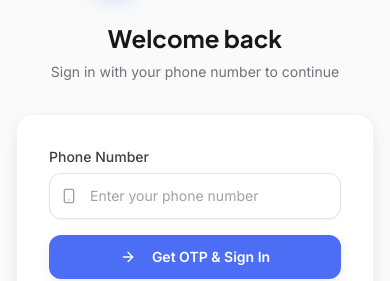
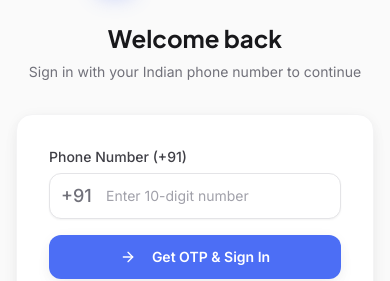
Before and after one commit to abdullahkhatri432-del/multi-vendor-marketplace, a React (Vite) app: page /login in a window 390 px wide. Shown: the part 299-580 px from the top of the page. Built offline with nearby package versions, Linux system fonts and the light colour scheme; no server answers; the HTML template or start-up script is replaced by a standard one.

Commit message:
fix: phone number input now India-only (+91 prefix, 10-digit only)

```diff
--- a/src/components/AuthModal.jsx
+++ b/src/components/AuthModal.jsx
@@ -43,12 +43,11 @@ export default function AuthModal({ isOpen, onClose, initialMode = 'login', onAu
   }, [resendTimer]);
 
   const formatPhoneInput = (value) => {
-    // Basic phone number formatting
+    // Format as +91 XXXXX XXXXX (10 digits total)
     const digits = value.replace(/\D/g, '');
-    if (digits.length <= 3) return digits;
-    if (digits.length <= 6) return `${digits.slice(0, 3)} ${digits.slice(3)}`;
-    if (digits.length <= 10) return `${digits.slice(0, 3)} ${digits.slice(3, 6)} ${digits.slice(6)}`;
-    return `${digits.slice(0, 3)} ${digits.slice(3, 6)} ${digits.slice(6, 10)}`;
+    if (digits.length <= 5) return `+91 ${digits}`;
+    if (digits.length <= 10) return `+91 ${digits.slice(0, 5)} ${digits.slice(5)}`;
+    return `+91 ${digits.slice(0, 5)} ${digits.slice(5, 10)}`;
   };
 
   const handlePhoneChange = (e) => {
@@ -63,20 +62,18 @@ export default function AuthModal({ isOpen, onClose, initialMode = 'login', onAu
 
   const getFullPhoneNumber = () => {
     const digits = phoneNumber.replace(/\D/g, '');
-    // Assume India format if no country code
-    if (digits.length === 10) return `+91${digits}`;
-    if (digits.length > 10 && !digits.startsWith('91')) return `+${digits}`;
-    return `+${digits}`;
+    // Always use +91 for India
+    return `+91${digits}`;
   };
 
   const isValidPhone = () => {
     const digits = phoneNumber.replace(/\D/g, '');
-    return digits.length >= 10;
+    return digits.length === 10;
   };
 
   const handleSendOtp = async () => {
     if (!isValidPhone()) {
-      setError('Please enter a valid phone number (10 digits)');
+      setError('Please enter a valid 10-digit Indian phone number');
       return;
     }
 
@@ -254,18 +251,19 @@ export default function AuthModal({ isOpen, onClose, initialMode = 'login', onAu
               <form onSubmit={(e) => { e.preventDefault(); handleSendOtp(); }} className="space-y-4">
                 <div>
                   <label className="block text-sm font-medium text-surface-700 mb-1.5">
-                    Phone Number
+                    Phone Number (+91)
                   </label>
                   <div className="relative">
-                    <Phone className="absolute left-3 top-1/2 h-4 w-4 -translate-y-1/2 text-surface-400" />
+                    <span className="absolute left-3 top-1/2 -translate-y-1/2 text-surface-500 font-medium text-lg">+91</span>
                     <input
                       type="tel"
                       value={phoneNumber}
                       onChange={handlePhoneChange}
-                      placeholder="Enter your phone number"
-                      className="input-field pl-10"
+                      placeholder="Enter 10-digit number"
+                      className="input-field pl-14"
                       required
                       autoComplete="tel"
+                      maxLength={15} // +91 + space + 5 + space + 5 = 14 chars
                     />
                   </div>
                 </div>
@@ -360,7 +358,7 @@ export default function AuthModal({ isOpen, onClose, initialMode = 'login', onAu
 function getErrorMessage(code) {
   switch (code) {
     case 'auth/invalid-phone-number':
-      return 'Invalid phone number format. Please include country code.';
+      return 'Invalid phone number format.';
     case 'auth/missing-phone-number':
       return 'Please enter a phone number.';
     case 'auth/quota-exceeded':
--- a/src/pages/LoginPage.jsx
+++ b/src/pages/LoginPage.jsx
@@ -12,10 +12,9 @@ export default function LoginPage() {
 
   const formatPhoneInput = (value) => {
     const digits = value.replace(/\D/g, '');
-    if (digits.length <= 3) return digits;
-    if (digits.length <= 6) return `${digits.slice(0, 3)} ${digits.slice(3)}`;
-    if (digits.length <= 10) return `${digits.slice(0, 3)} ${digits.slice(3, 6)} ${digits.slice(6)}`;
-    return `${digits.slice(0, 3)} ${digits.slice(3, 6)} ${digits.slice(6, 10)}`;
+    if (digits.length <= 5) return `+91 ${digits}`;
+    if (digits.length <= 10) return `+91 ${digits.slice(0, 5)} ${digits.slice(5)}`;
+    return `+91 ${digits.slice(0, 5)} ${digits.slice(5, 10)}`;
   };
 
   const handlePhoneChange = (e) => {
@@ -25,20 +24,18 @@ export default function LoginPage() {
 
   const getFullPhoneNumber = () => {
     const digits = phoneNumber.replace(/\D/g, '');
-    if (digits.length === 10) return `+91${digits}`;
-    if (digits.length > 10 && !digits.startsWith('91')) return `+${digits}`;
-    return `+${digits}`;
+    return `+91${digits}`;
   };
 
   const isValidPhone = () => {
     const digits = phoneNumber.replace(/\D/g, '');
-    return digits.length >= 10;
+    return digits.length === 10;
   };
 
   const handleSubmit = (e) => {
     e.preventDefault();
     if (!isValidPhone()) {
-      setError('Please enter a valid phone number (10 digits)');
+      setError('Please enter a valid 10-digit Indian phone number');
       return;
     }
     // Trigger the auth modal with login mode
@@ -56,7 +53,7 @@ export default function LoginPage() {
             <span className="text-xl font-display font-bold text-gradient">Speedersmania</span>
           </Link>
           <h1 className="text-2xl font-display font-bold text-surface-900">Welcome back</h1>
-          <p className="mt-2 text-sm text-surface-500">Sign in with your phone number to continue</p>
+          <p className="mt-2 text-sm text-surface-500">Sign in with your Indian phone number to continue</p>
         </div>
 
         <div className="card p-8">
@@ -69,16 +66,17 @@ export default function LoginPage() {
 
           <form onSubmit={handleSubmit} className="space-y-4">
             <div>
-              <label className="block text-sm font-medium text-surface-700 mb-1.5">Phone Number</label>
+              <label className="block text-sm font-medium text-surface-700 mb-1.5">Phone Number (+91)</label>
               <div className="relative">
-                <Smartphone className="absolute left-3 top-1/2 h-4 w-4 -translate-y-1/2 text-surface-400" />
+                <span className="absolute left-3 top-1/2 -translate-y-1/2 text-surface-500 font-medium text-lg">+91</span>
                 <input
                   type="tel"
                   value={phoneNumber}
                   onChange={handlePhoneChange}
-                  placeholder="Enter your phone number"
-                  className="input-field pl-10"
+                  placeholder="Enter 10-digit number"
+                  className="input-field pl-14"
                   required
+                  maxLength={14}
                 />
               </div>
             </div>
--- a/src/pages/RegisterPage.jsx
+++ b/src/pages/RegisterPage.jsx
@@ -12,10 +12,9 @@ export default function RegisterPage() {
 
   const formatPhoneInput = (value) => {
     const digits = value.replace(/\D/g, '');
-    if (digits.length <= 3) return digits;
-    if (digits.length <= 6) return `${digits.slice(0, 3)} ${digits.slice(3)}`;
-    if (digits.length <= 10) return `${digits.slice(0, 3)} ${digits.slice(3, 6)} ${digits.slice(6)}`;
-    return `${digits.slice(0, 3)} ${digits.slice(3, 6)} ${digits.slice(6, 10)}`;
+    if (digits.length <= 5) return `+91 ${digits}`;
+    if (digits.length <= 10) return `+91 ${digits.slice(0, 5)} ${digits.slice(5)}`;
+    return `+91 ${digits.slice(0, 5)} ${digits.slice(5, 10)}`;
   };
 
   const handlePhoneChange = (e) => {
@@ -25,20 +24,18 @@ export default function RegisterPage() {
 
   const getFullPhoneNumber = () => {
     const digits = phoneNumber.replace(/\D/g, '');
-    if (digits.length === 10) return `+91${digits}`;
-    if (digits.length > 10 && !digits.startsWith('91')) return `+${digits}`;
-    return `+${digits}`;
+    return `+91${digits}`;
   };
 
   const isValidPhone = () => {
     const digits = phoneNumber.replace(/\D/g, '');
-    return digits.length >= 10;
+    return digits.length === 10;
   };
 
   const handleSubmit = (e) => {
     e.preventDefault();
     if (!isValidPhone()) {
-      setError('Please enter a valid phone number (10 digits)');
+      setError('Please enter a valid 10-digit Indian phone number');
       return;
     }
     // Trigger the auth modal with register mode
@@ -56,7 +53,7 @@ export default function RegisterPage() {
             <span className="text-xl font-display font-bold text-gradient">Speedersmania</span>
           </Link>
           <h1 className="text-2xl font-display font-bold text-surface-900">Create your account</h1>
-          <p className="mt-2 text-sm text-surface-500">Join Speedersmania with your phone number</p>
+          <p className="mt-2 text-sm text-surface-500">Join Speedersmania with your Indian phone number</p>
         </div>
 
         <div className="card p-8">
@@ -69,22 +66,17 @@ export default function RegisterPage() {
 
           <form onSubmit={handleSubmit} className="space-y-4">
             <div>
-              <label className="block text-sm font-medium text-surface-700 mb-1.5">Phone Number</label>
+              <label className="block text-sm font-medium text-surface-700 mb-1.5">Phone Number (+91)</label>
               <div className="relative">
-                <Smartphone className="absolute left-3 top-1/2 h-4 w-4 -translate-y-1/2 text-surface-400" />
+                <span className="absolute left-3 top-1/2 -translate-y-1/2 text-surface-500 font-medium text-lg">+91</span>
                 <input
                   type="tel"
                   value={phoneNumber}
-                  onChange={(e) => {
-                    const digits = e.target.value.replace(/\D/g, '');
-                    if (digits.length <= 3) setPhoneNumber(digits);
-                    else if (digits.length <= 6) setPhoneNumber(`${digits.slice(0, 3)} ${digits.slice(3)}`);
-                    else if (digits.length <= 10) setPhoneNumber(`${digits.slice(0, 3)} ${digits.slice(3, 6)} ${digits.slice(6)}`);
-                    else setPhoneNumber(`${digits.slice(0, 3)} ${digits.slice(3, 6)} ${digits.slice(6, 10)}`);
-                  }}
-                  placeholder="Enter your phone number"
-                  className="input-field pl-10"
+                  onChange={handlePhoneChange}
+                  placeholder="Enter 10-digit number"
+                  className="input-field pl-14"
                   required
+                  maxLength={14}
                 />
               </div>
             </div>
```
